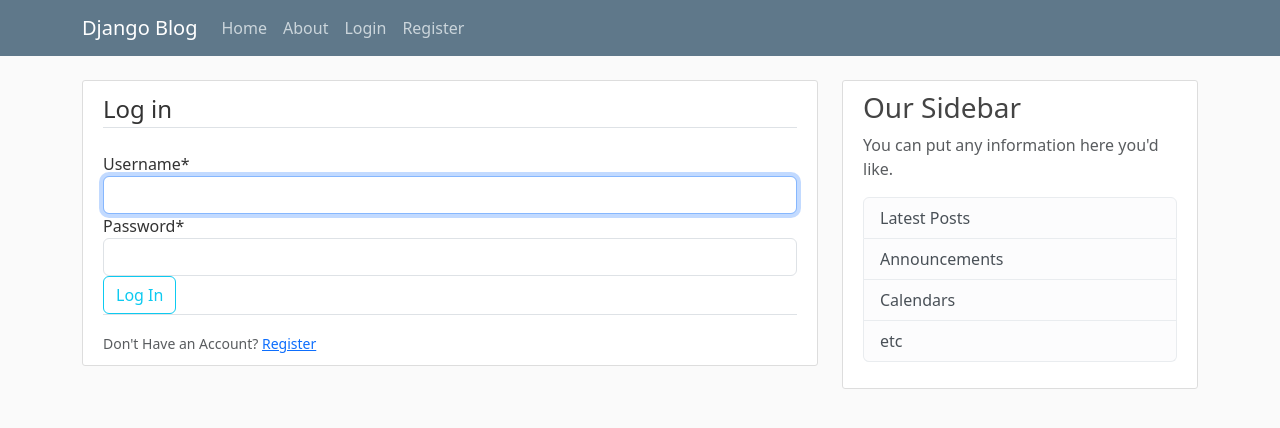
After one commit to NikaMdinaradze/django_project, a Django app: page /login/ in a window 1280 px wide. The commit adds this page. Shown: the top 428 px of the page. Run offline with Django 4.2, Linux system fonts and the light colour scheme; some libraries are stand-ins or nearby versions.

```diff
--- a/blog/models.py
+++ b/blog/models.py
@@ -11,5 +11,9 @@
     date_posted = models.DateTimeField(default=timezone.now)
     author = models.ForeignKey(User, on_delete=models.CASCADE)
 
+    class Meta:
+        verbose_name = 'პოსტი'
+        verbose_name_plural = 'პოსტები'
+
     def __str__(self):
         return self.title
--- a/blog/templates/blog/base.html
+++ b/blog/templates/blog/base.html
@@ -27,8 +27,13 @@
                 </div>
                 <!-- Navbar Right Side -->
                 <div class="navbar-nav">
-                  <a class="nav-item nav-link" href="#">Login</a>
-                  <a class="nav-item nav-link" href="#">Register</a>
+                    {% if user.is_authenticated %}
+                      <a class="nav-item nav-link" href="{% url 'logout' %}">Log Out</a>
+                      <a class="nav-item nav-link" href="/#">Profile</a>
+                    {% else %}
+                        <a class="nav-item nav-link" href="{% url 'login' %}">Login</a>
+                      <a class="nav-item nav-link" href="{% url 'register' %}">Register</a>
+                    {% endif %}
                 </div>
               </div>
             </div>
--- a/django_project/urls.py
+++ b/django_project/urls.py
@@ -16,10 +16,13 @@
 """
 from django.contrib import admin
 from django.urls import path, include
-from users.views import register
+from django.contrib.auth import views as auth_views
+from users import views as user_views
 
 urlpatterns = [
     path('admin/', admin.site.urls),
+    path('register/', user_views.register, name='register'),
+    path('login/', auth_views.LoginView.as_view(template_name='users/login.html'), name='login'),
+    path('logout/', auth_views.LogoutView.as_view(template_name='users/logout.html'), name='logout'),
     path('', include('blog.urls')),
-    path('register/', register, name="user-register")
 ]
--- /dev/null
+++ b/users/templates/users/login.html
@@ -0,0 +1,21 @@
+{% extends 'blog/base.html' %}
+{% load crispy_forms_tags %}
+{% block content %}
+    <div class="content-section">
+        <form method="post">
+            {% csrf_token %}
+            <fieldset class="form-group">
+                <legend class="border-bottom mb-4">Log in</legend>
+                {{ form|crispy }}
+            </fieldset>
+            <div class="form-group">
+                <button class="btn btn-outline-info" type="submit">Log In</button>
+            </div>
+        </form>
+        <div class="border-top pt-3">
+            <small class="text-muted">
+                Don't Have an Account? <a href="{% url 'register' %}" class="ml-2">Register</a>
+            </small>
+        </div>
+    </div>
+{% endblock %}
--- a/users/views.py
+++ b/users/views.py
@@ -1,5 +1,4 @@
 from django.shortcuts import render, redirect
-from django.contrib.auth.forms import UserCreationForm
 from django.contrib import messages
 from .forms import UserRegisterForm
 
@@ -11,9 +10,9 @@
         form = UserRegisterForm(request.POST)
         if form.is_valid():
             form.save()
-            username = form.clean_username()
+            username = form.cleaned_data.get('username')
             messages.success(request, f"{username} Has Created")
-            return redirect('blog-home')
+            return redirect('login')
 
     else:
         form = UserRegisterForm()
```
Also changed, not shown: django_project/settings.py (+8 -3 lines), users/templates/users/logout.html (added, +9 -0 lines), blog/migrations/0002_alter_post_options.py (added), blog/static/blog/main.css (line endings or trailing spaces).
